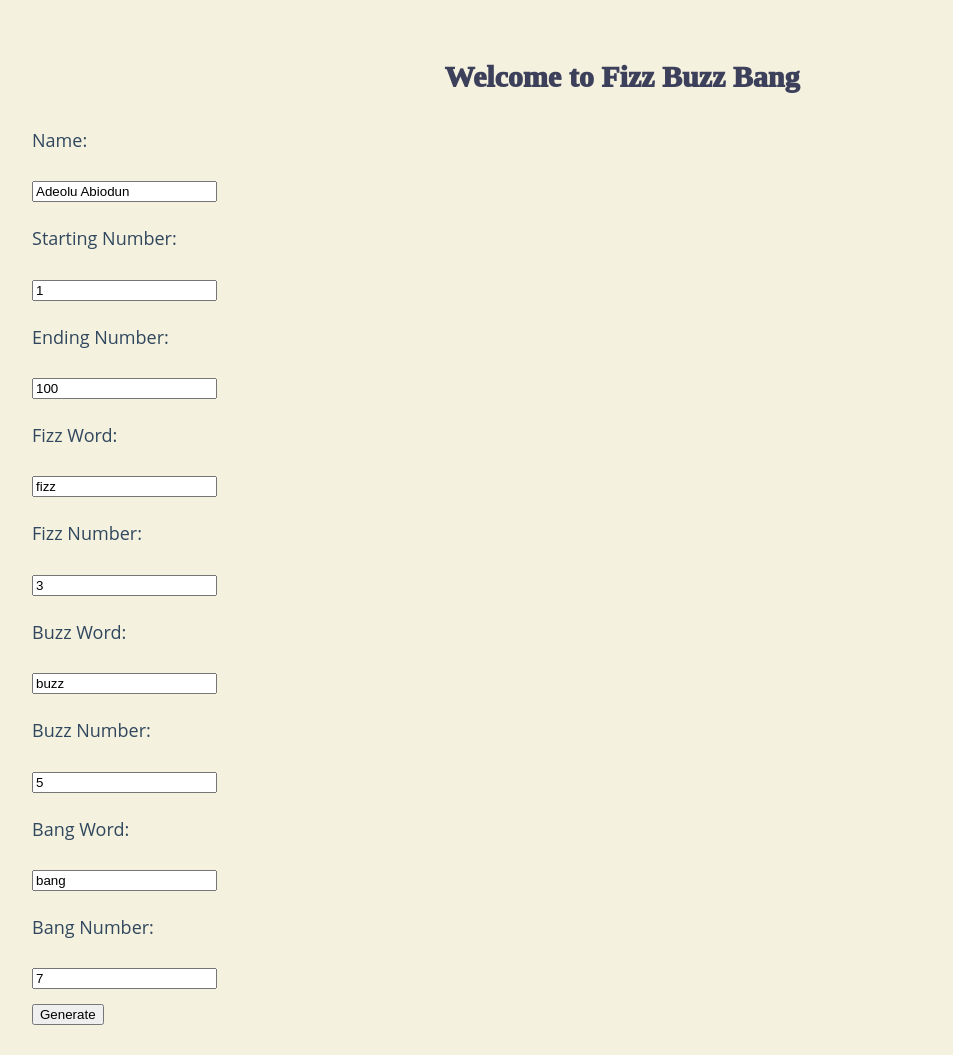
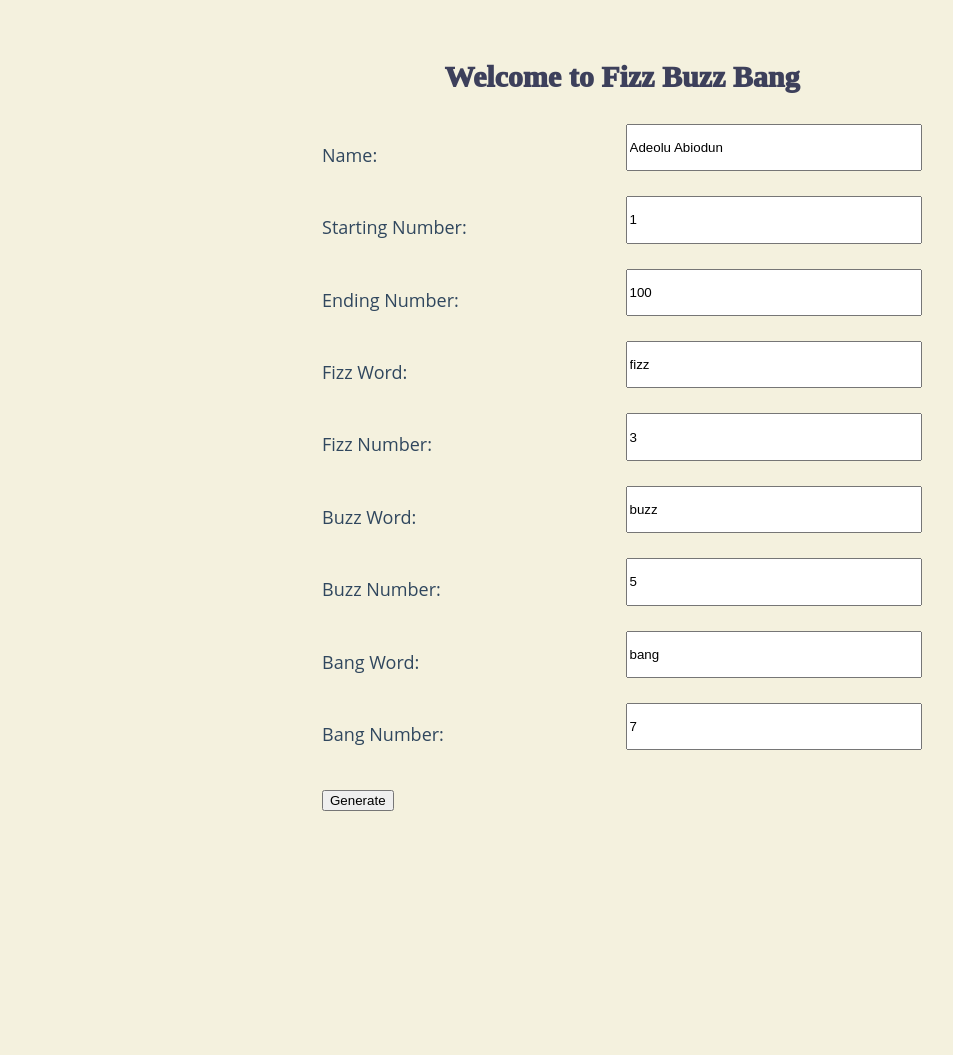
Before and after one commit to AdeoluAbiodun/web250, a PHP site: page /fizzadvance.html in a window 1280 px wide. Shown: the whole page, without its empty margins (18-971 px from the left). After the commit the page ends 811 px from the top, so only its background shows below. Run offline with PHP 8.4, Linux system fonts and the light colour scheme.

Commit message:
Update default.css

```diff
--- a/styles/default.css
+++ b/styles/default.css
@@ -152,6 +152,30 @@ label {
   font-size: 18px;
 }
 
+.form-container {
+  display: flex;
+  flex-direction: column;
+  align-items: center;
+  margin: 20px;
+}
+
+#fizzbuzzbang-form {
+  display: flex;
+  flex-wrap: wrap;
+  gap: 15px;
+  max-width: 600px;
+}
+
+#fizzbuzzbang-form label, #fizzbuzzbang-form input {
+  flex: 1 1 45%;
+  margin-bottom: 10px;
+}
+
+#fizzbuzzbang-form button {
+   margin-top: 15px;
+   width: 100%;
+}
+
 @media (max-width: 768px) {
   body {
     font-size: 16px;
```
